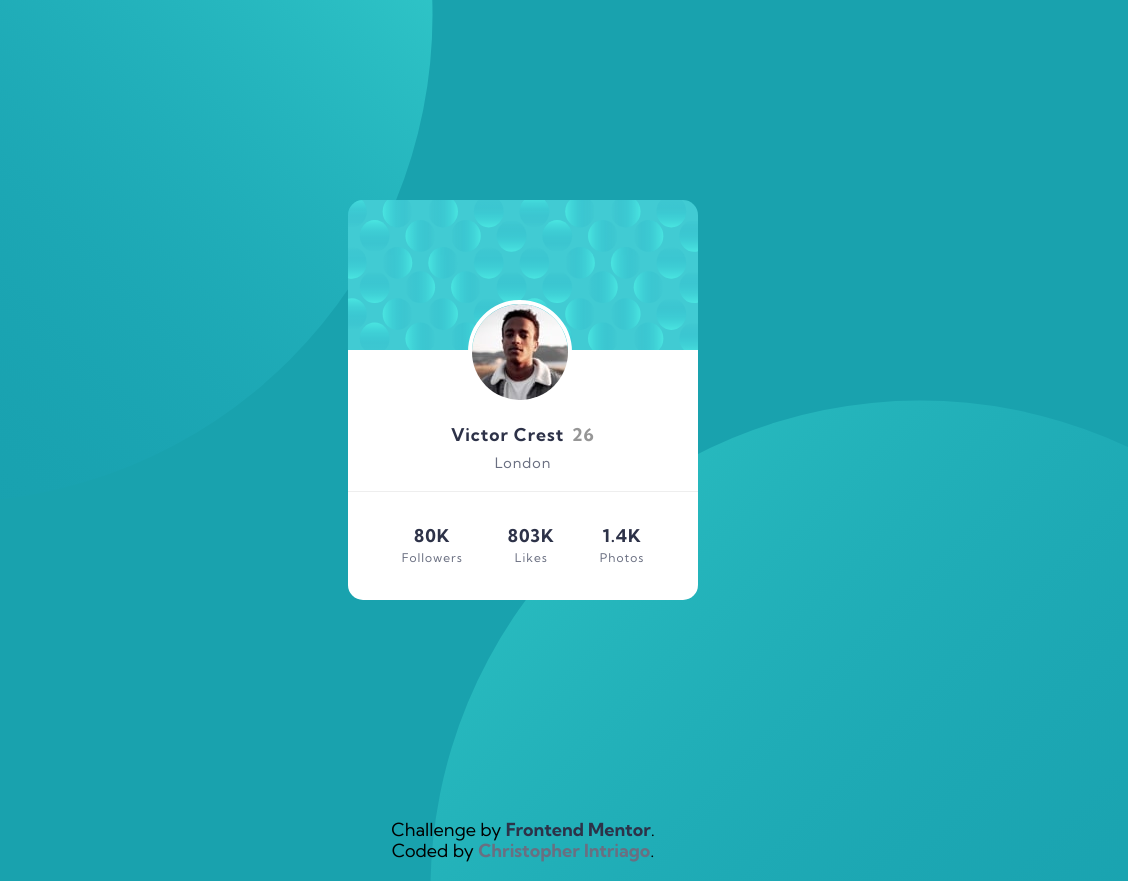
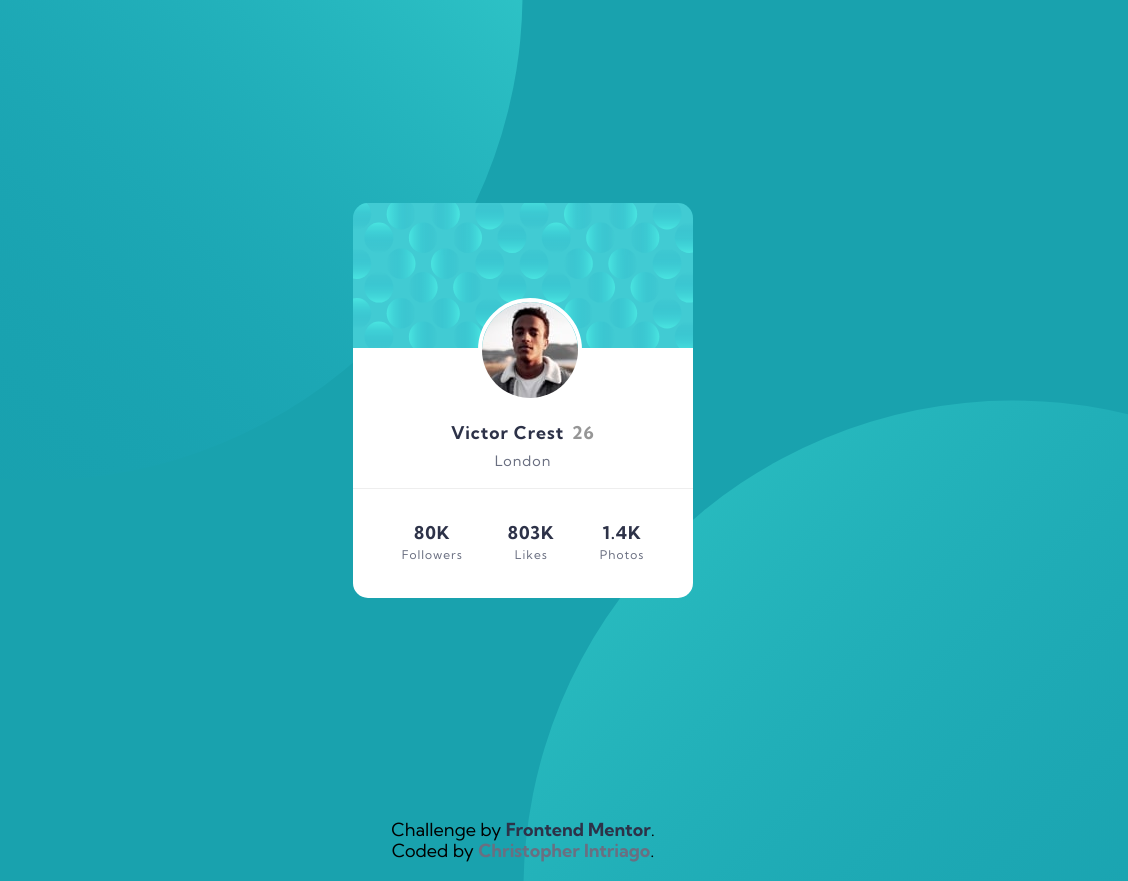
Before and after one commit to chintriago/profile-card-component-main, a plain HTML site: page index.html in a window 1536 px wide. Shown: the whole page, without its empty margins (245-1373 px from the left). Drawn offline with Linux system fonts and the light colour scheme.

Commit message:
fixed moving background images

```diff
--- a/css/styles.css
+++ b/css/styles.css
@@ -3,7 +3,7 @@ body {
     background-color: var(--dark-cyan);
     background-image: url(../images/bg-pattern-top.svg),
         url(../images/bg-pattern-bottom.svg);
-    background-position: -750px -600px, 125px 375px;
+    background-position: right 50vw bottom 50vh, left 50vw top 50vh;
     background-repeat: no-repeat, no-repeat;
     box-sizing: border-box;
     font-family: "Kumbh Sans", sans-serif;
@@ -42,18 +42,6 @@ img {
     --dark-gray: hsl(0, 0%, 59%);
 }
 
-a,
-a:visited {
-    color: var(--very-dark-desaturated-blue);
-    font-weight: 700;
-    text-decoration: none;
-}
-
-footer a:nth-child(2),
-footer a:nth-child(2):visited {
-    color: var(--dark-grayish-blue);
-}
-
 /* MAIN */
 main {
     min-height: 100vh;
@@ -64,14 +52,14 @@ main {
 
 /* CARD */
 .card {
-    width: 330px;
+    width: 340px;
     border-radius: 15px;
 }
 
 /* TOP SECTION OF CARD */
 .card-top {
     width: 100%;
-    height: 150px;
+    height: 145px;
     border-radius: 15px 15px 0 0;
 }
 
@@ -99,7 +87,7 @@ main {
     border-radius: 50%;
     position: absolute;
     top: -50px;
-    left: 120px;
+    left: 125px;
 }
 
 .card-bottom-header {
@@ -166,23 +154,20 @@ hr {
 
 /* FOOTER */
 footer {
-    width: 345px;
+    width: 340px;
     text-align: center;
-    margin: auto;
+    margin: 0 auto;
     padding: 20px;
 }
-/* MEDIA QUERIES */
-@media only screen and (min-width: 1440px) {
-    /* GENERAL/RESET */
-    body {
-        background-image: url(../images/bg-pattern-top.svg),
-            url(../images/bg-pattern-bottom.svg);
-        background-position: -300px -475px, 675px 400px;
-        background-repeat: no-repeat, no-repeat;
-    }
 
-    /* CARD */
-    .card {
-        width: 350px;
-    }
+a,
+a:visited {
+    color: var(--very-dark-desaturated-blue);
+    font-weight: 700;
+    text-decoration: none;
 }
+
+footer a:nth-child(2),
+footer a:nth-child(2):visited {
+    color: var(--dark-grayish-blue);
+}
```
